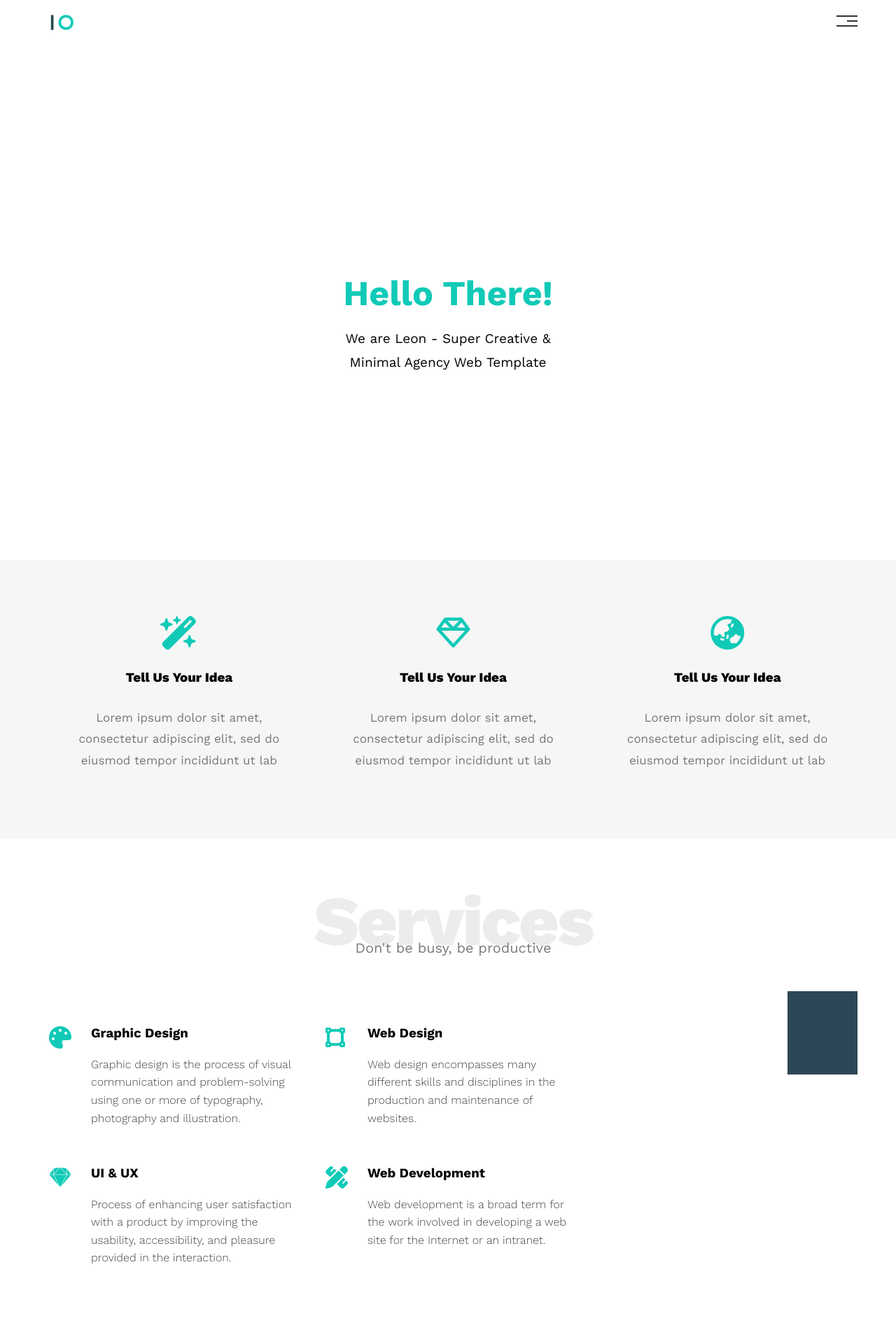
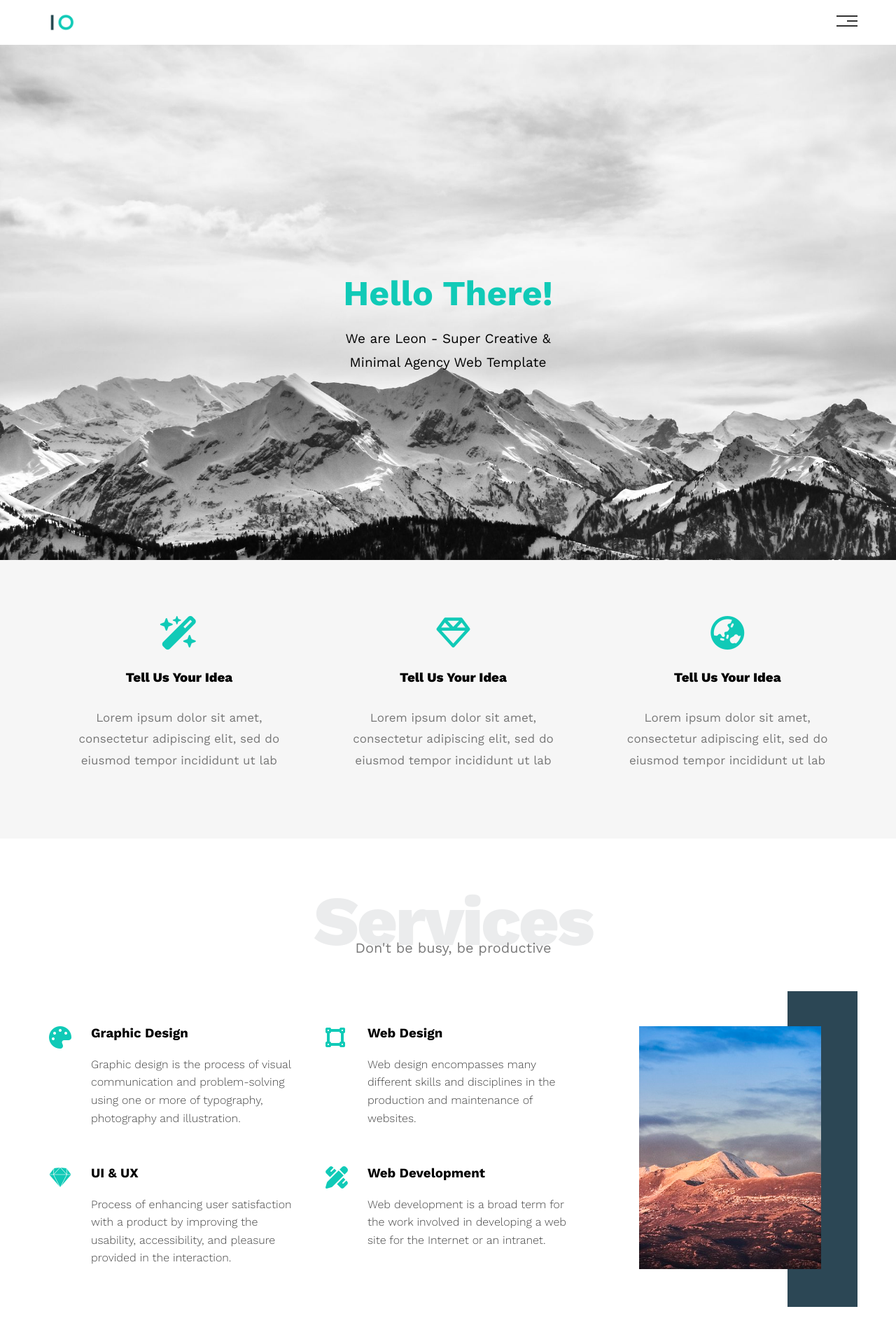
Before and after one commit to KyrilosNasr/html-css, a plain HTML site: page index.html in a window 1280 px wide. Shown: the top 1900 px of the page at 70% size. Drawn offline with nearby package versions, Linux system fonts and the light colour scheme.

Commit message:
[FIX] fixed images

```diff
--- a/css/leon.css
+++ b/css/leon.css
@@ -170,7 +170,7 @@ body {
 /* Start Landing Section */
 .landing {
   position: relative;
-  background-image: url(./image/background.jpg);
+  background-image: url(/image/background.jpg);
   background-size: cover;
   height: calc(100vh - 64px);
   /* background-color: #f6f6f6; */
--- a/index.html
+++ b/index.html
@@ -28,7 +28,7 @@
     <!-- start header -->
     <div class="header">
       <div class="container">
-        <img class="logo" src="../image/logo.png" alt="" />
+        <img class="logo" src="./image/logo.png" alt="" />
         <div class="links">
           <span class="icon">
             <span></span>
@@ -145,7 +145,7 @@
 
           <div class="col">
             <div class="image img-col">
-              <img src="" alt="" />
+              <img src="./image/services.jpg" alt="" />
             </div>
           </div>
           <!-- End Service Cols -->
```
